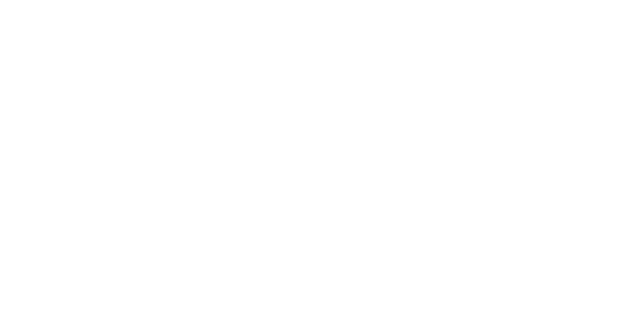
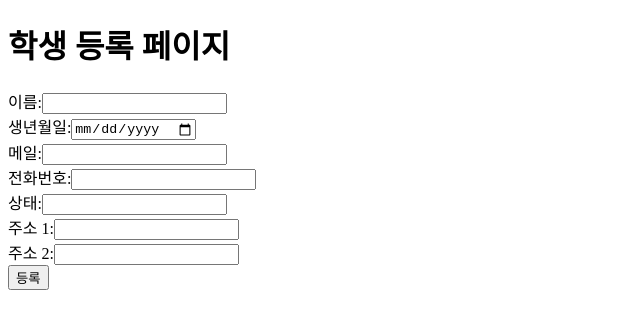
Before and after one commit to seohyun1001/Project_academy, a React (Create React App) app in the folder Front-end/academy/: page /student/register in a window 1280 px wide. Before the commit this address had no page. Shown: the top 328 px of the page, without its empty margins (0-640 px from the left). Built offline with nearby package versions, Linux system fonts and the light colour scheme.

Commit message:
Student/Register 페이지 추가(약식)

```diff
--- a/Front-end/academy/src/App.js
+++ b/Front-end/academy/src/App.js
@@ -3,6 +3,7 @@
 import Register from './components/member/Register/Register';
 import Login from './components/member/Login/Login'; // Login 컴포넌트를 불러옵니다
 import StudentList from './components/student/StudentList';
+import StudentRegister from './components/student/StudentRegister';
 
 const App = () => {
     return (
@@ -11,6 +12,7 @@
                 <Route path="/register" element={<Register />} />
                 <Route path="/login" element={<Login />} />
                 <Route path="/student" element={<StudentList />} />
+                <Route path="/student/register" element={<StudentRegister />} />
                 {/* 다른 라우트들도 추가할 수 있습니다 */}
             </Routes>
         </Router>
--- a/Front-end/academy/src/components/student/StudentList.jsx
+++ b/Front-end/academy/src/components/student/StudentList.jsx
@@ -14,6 +14,7 @@
     return (
         <div>
             <h1>학생 목록</h1>
+            <Link to={'/student/Register'}>등록</Link>
             <table>
                 <thread>
 
--- /dev/null
+++ b/Front-end/academy/src/components/student/StudentRegister.jsx
@@ -0,0 +1,90 @@
+import React, { useState } from "react";
+import axios from "axios";
+
+const StudentRegister = () => {
+    const [student, setStudent] = useState({  // 한명의 학생 등록
+        s_name: "",
+        s_birthday: "",
+        s_email: "",
+        s_phone: "",
+        s_status: "",
+        s_address1: "",
+        s_address2: ""
+    });
+
+
+    // handleChange 함수는 입력 필드에서 사용자가 값을 입력할 때마다 호출되어 입력된 값을 상태에 업데이트 함
+    const handleChange = (e) => {  // 'e'는 이벤트 객체를 나타냄
+        const {name, value} = e.target;  // 'e.target'은 이벤트가 발생한 요소를 나타냄
+        //  name과 value는 각각 입력 필드의 'name' 속성과 현재 입력된 값
+        setStudent(prevState => ({  // 'prevState'는 상태 업데이트 함수에 전달되는 콜백 함수의 인자(이전 상태)
+            ...prevState,  // 이전 상태를 복사함
+            [name]: value
+        }));
+    };
+
+    const handleSubmit = (e) => {
+        e.preventDefault();
+        axios.post('http://localhost:8092/student', student)
+        .then(response => {
+            // const sno = response.data;  // 응답에서 sno를 추출해야함
+            // alert(`${sno} 번 학생이 성공적으로 등록되었습니다.`);
+            alert(`${response.data.sno} 번 학생이 성공적으로 등록되었습니다.`);
+            setStudent({
+                s_name: "",
+                s_birthday: "",
+                s_email: "",
+                s_phone: "",
+                s_status: "",
+                s_address1: "",
+                s_address2: ""
+            });
+        })
+        .catch(error => {
+            console.error('학생 등록 중 오류가 발생했습니다: ', error);
+            // alert('학생 등록 중 오류가 발생했습니다.');
+        });
+    };
+
+
+    return(
+        <div>
+            <h1>학생 등록 페이지</h1>
+            <form onSubmit={handleSubmit}>
+                <div>
+                    <label>이름:</label>
+                    <input type="text" name="s_name" value={student.s_name} onChange={handleChange} required />
+                </div>
+                <div>
+                    <label>생년월일:</label>
+                    <input type="date" name="s_birthday" value={student.s_birthday} onChange={handleChange} required />
+                </div>
+                <div>
+                    <label>메일:</label>
+                    <input type="email" name="s_email" value={student.s_email} onChange={handleChange} required />
+                </div>
+                <div>
+                    <label>전화번호:</label>
+                    <input type="text" name="s_phone" value={student.s_phone} onChange={handleChange} required />
+                </div>
+                <div>
+                    <label>상태:</label>
+                    <input type="text" name="s_status" value={student.s_status} onChange={handleChange} required />
+                </div>
+                <div>
+                    <label>주소 1:</label>
+                    <input type="text" name="s_address1" value={student.s_address1} onChange={handleChange} required />
+                </div>
+                <div>
+                    <label>주소 2:</label>
+                    <input type="text" name="s_address2" value={student.s_address2} onChange={handleChange} required />
+                </div>
+
+                <button type="submit">등록</button>
+            </form>
+
+        </div>
+    );
+};
+
+export default StudentRegister;
```
Also changed, not shown: 1 other file (tests, documents, lock files or other folders).
